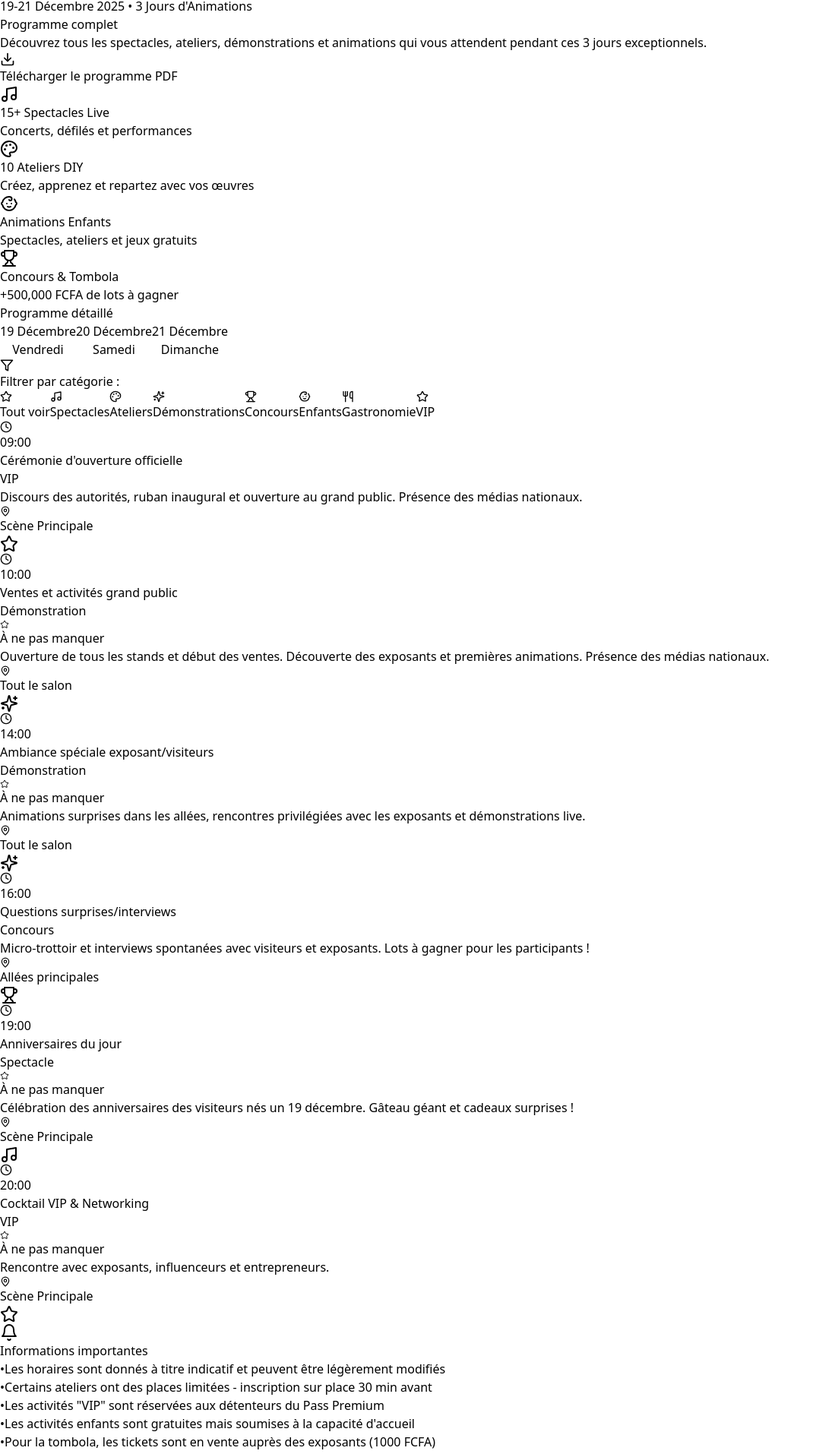
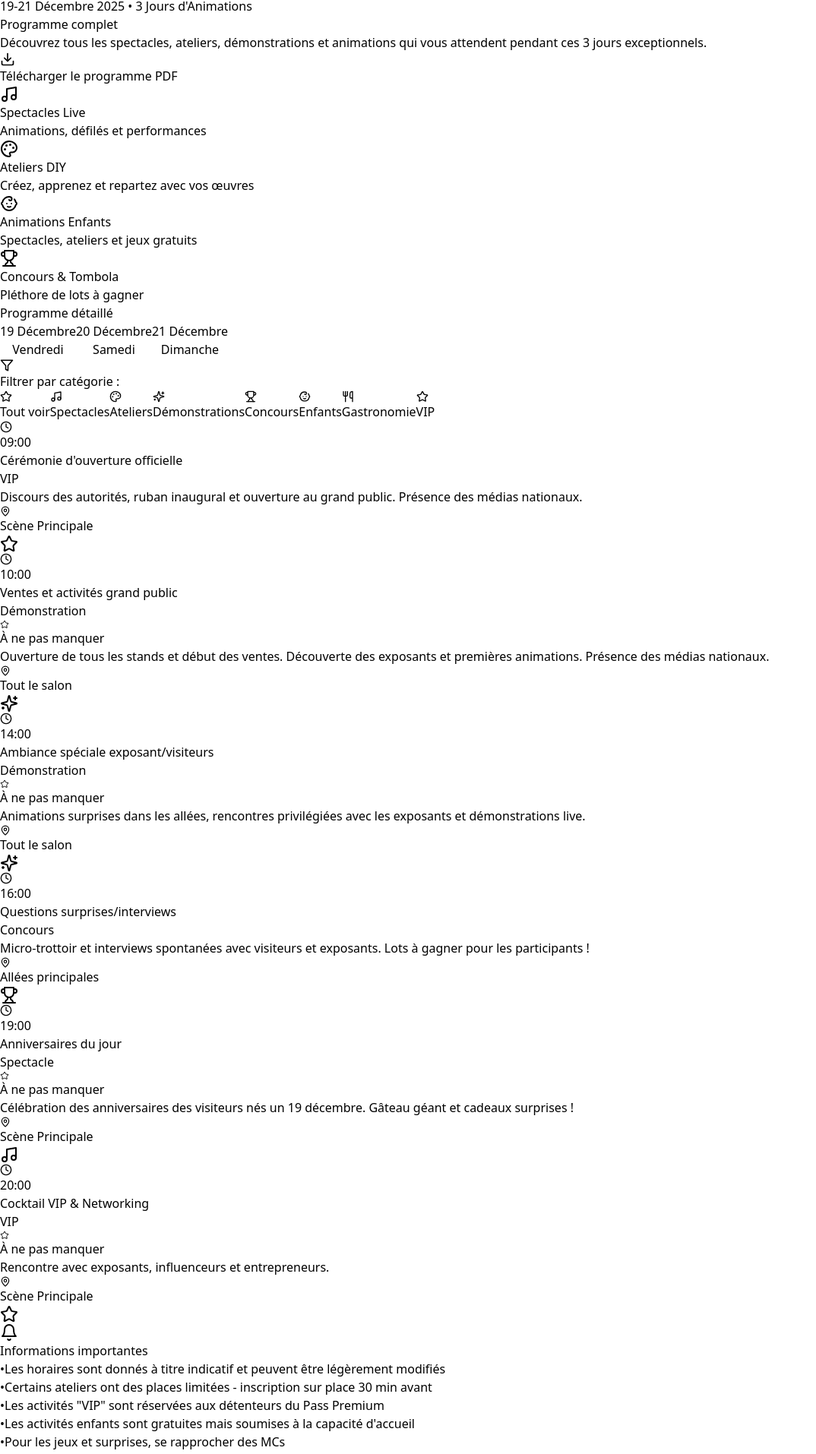
Before and after one commit to theSurge101/foire-aux-cadeaux-site, a React (Vite) app: page /programme in a window 1280 px wide. Shown: the part 100-2014 px from the top of the page at 76% size, without its empty margins (0-1074 px from the left). Built offline with nearby package versions, Linux system fonts and the light colour scheme.

Commit message:
feat: update program details for 2025 edition, enhancing activity descriptions and schedule

```diff
--- a/src/Pages/Program.tsx
+++ b/src/Pages/Program.tsx
@@ -215,12 +215,12 @@ const Program: React.FC = () => {
   const highlights = [
     {
       icon: Music,
-      title: '15+ Spectacles Live',
-      description: 'Concerts, défilés et performances'
+      title: 'Spectacles Live',
+      description: 'Animations, défilés et performances'
     },
     {
       icon: Palette,
-      title: '10 Ateliers DIY',
+      title: 'Ateliers DIY',
       description: 'Créez, apprenez et repartez avec vos œuvres'
     },
     {
@@ -231,7 +231,7 @@ const Program: React.FC = () => {
     {
       icon: Trophy,
       title: 'Concours & Tombola',
-      description: '+500,000 FCFA de lots à gagner'
+      description: 'Pléthore de lots à gagner'
     }
   ];
 
@@ -448,7 +448,7 @@ const Program: React.FC = () => {
                   </li>
                   <li className="flex gap-2">
                     <span>•</span>
-                    <span>Pour la tombola, les tickets sont en vente auprès des exposants (1000 FCFA)</span>
+                    <span>Pour les jeux et surprises, se rapprocher des MCs</span>
                   </li>
                   <li className="flex gap-2">
                     <span>•</span>
```
